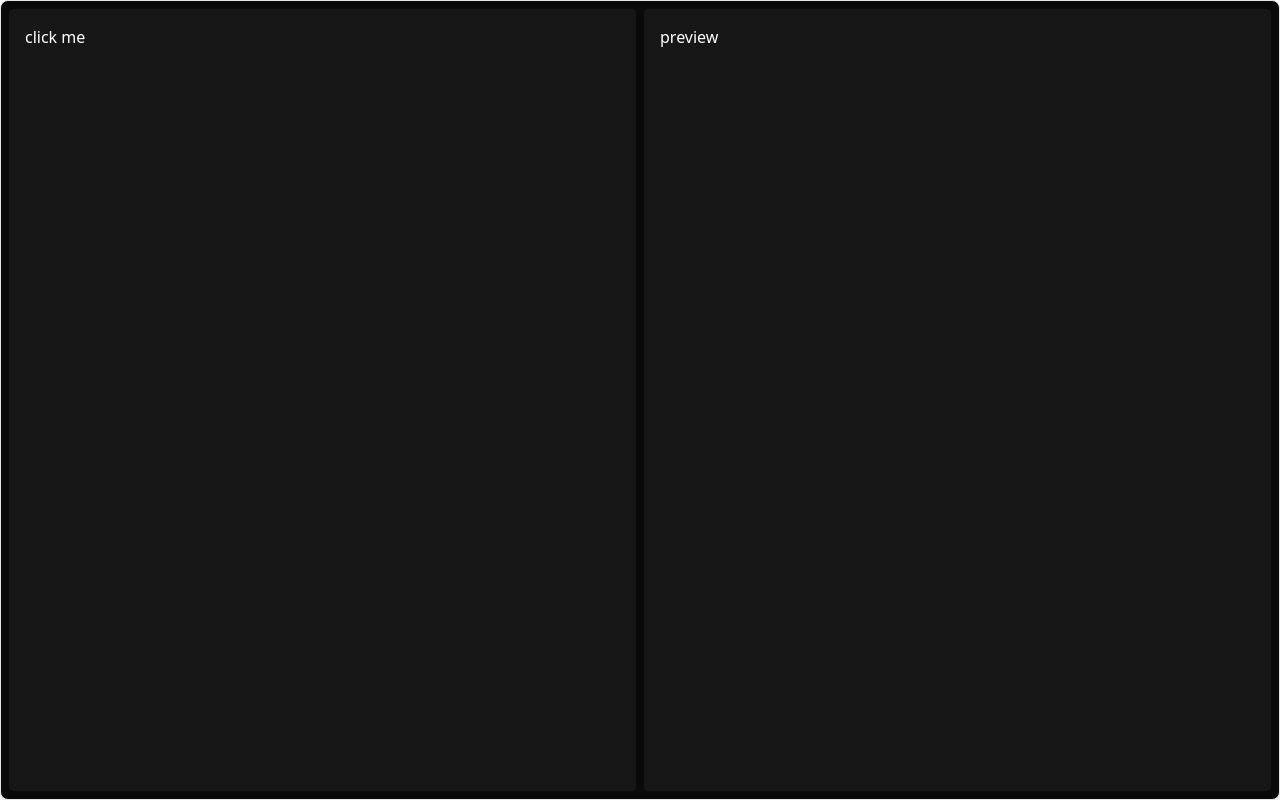
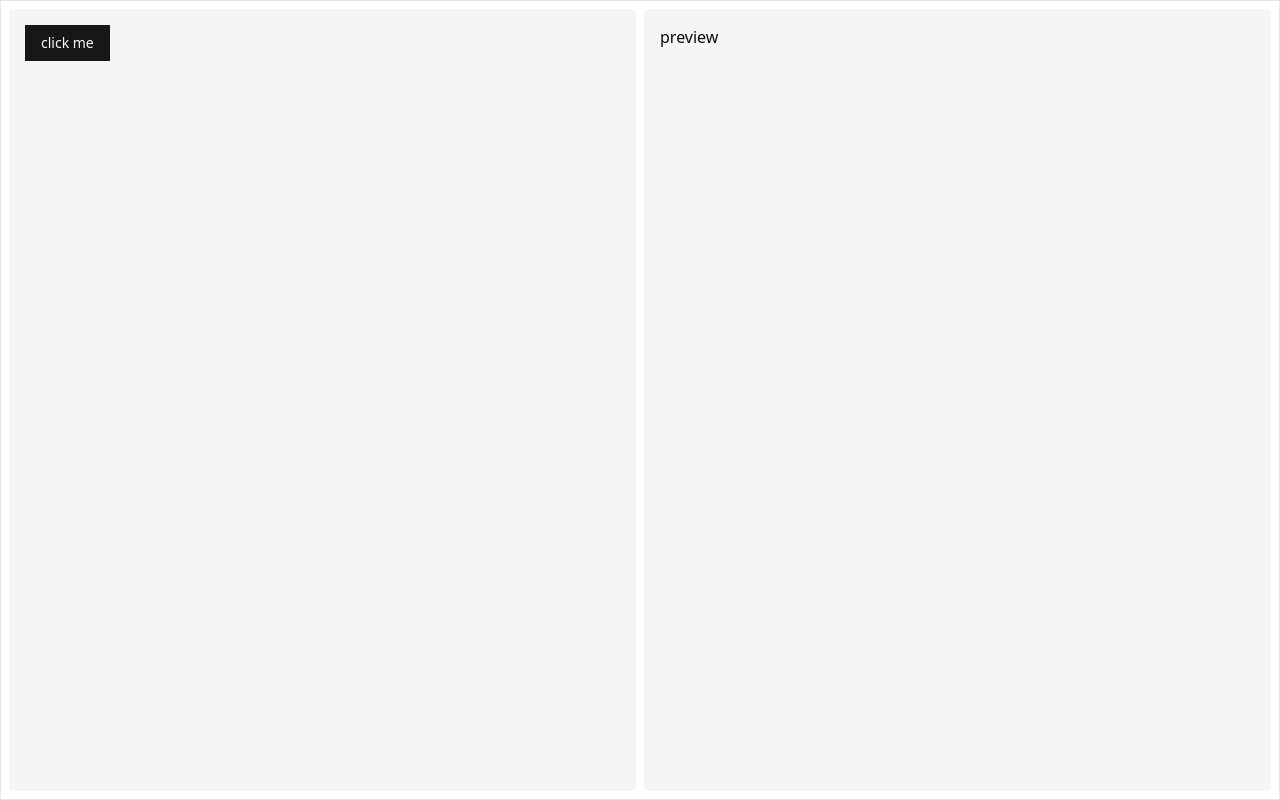
Before and after one commit to bossadizenith/ecrit-app, a React (Vite) app: page / in a window 1280 px wide. Built offline with nearby package versions, Linux system fonts and the light colour scheme.

Commit message:
feat: added theming with a key mapped to 'm'

```diff
--- a/src/App.css
+++ b/src/App.css
@@ -14,11 +14,6 @@ body,
   margin: 0;
   padding: 0;
 }
-
-/* *[data-tauri-drag-region] {
-  -webkit-app-region: drag;
-  app-region: drag;
-} */
 
 @theme inline {
   --radius-sm: calc(var(--radius) - 4px);
@@ -62,7 +57,7 @@ body,
 }
 
 :root {
-  --radius: 0.625rem;
+  --radius: 0rem;
   --background: oklch(1 0 0);
   --foreground: oklch(0.145 0 0);
   --card: oklch(1 0 0);
@@ -131,10 +126,7 @@ body,
 }
 
 @layer base {
-  * {
-    @apply border-border outline-ring/50;
-  }
   body {
-    @apply bg-background text-foreground;
+    @apply text-foreground transition-all duration-150;
   }
 }
--- a/src/App.tsx
+++ b/src/App.tsx
@@ -3,6 +3,7 @@ import { TitleBar } from "./components/title-bar";
 import { Sidebar } from "./components/sidebar";
 import { useWindowZoom } from "./hooks/use-window";
 import { useEdgeDetection } from "./hooks/use-edge-detection";
+import { Button } from "./components/ui/button";
 
 export default function App() {
   useWindowZoom();
@@ -62,8 +63,8 @@ export default function App() {
   });
 
   return (
-    <div className="h-screen w-screen bg-transparent">
-      <main className="size-full rounded-md overflow-hidden bg-neutral-950 border shadow-2xl p-2 relative">
+    <div className="h-screen w-screen">
+      <main className="size-full rounded-md overflow-hidden border border-border bg-background shadow-2xl p-2 relative">
         <TitleBar
           isVisible={isTitleBarVisible}
           onMouseEnter={handleTitleBarMouseEnter}
@@ -74,17 +75,17 @@ export default function App() {
           onMouseEnter={handleSidebarMouseEnter}
           onMouseLeave={handleSidebarMouseLeave}
         />
-        <div className="size-full flex gap-2 text-white">
-          <div className="flex-1 bg-neutral-900 rounded p-4">
-            <button
+        <div className="size-full flex gap-2">
+          <div className="flex-1  rounded p-4 bg-muted">
+            <Button
               onClick={() => {
                 console.log("nothing is working rn");
               }}
             >
               click me
-            </button>
+            </Button>
           </div>
-          <div className="flex-1 bg-neutral-900 rounded p-4">preview</div>
+          <div className="flex-1 bg-muted rounded p-4">preview</div>
         </div>
       </main>
     </div>
--- a/src/components/sidebar.tsx
+++ b/src/components/sidebar.tsx
@@ -1,3 +1,5 @@
+import { cn } from "@/lib/utils";
+
 interface SidebarProps {
   isVisible?: boolean;
   onMouseEnter?: () => void;
@@ -13,9 +15,10 @@ export const Sidebar = ({
     <div
       onMouseEnter={onMouseEnter}
       onMouseLeave={onMouseLeave}
-      className={`w-96 h-full top-0 z-50 flex absolute p-2 text-neutral-300 transition-all duration-300 ease-in-out ${
+      className={cn(
+        "w-96 h-full top-0 z-50 flex absolute p-2 text-neutral-300 transition-all duration-300 ease-in-out",
         isVisible ? "left-0" : "-left-96"
-      }`}
+      )}
       style={{
         pointerEvents: isVisible ? "auto" : "none",
       }}
--- /dev/null
+++ b/src/components/theme-provider.tsx
@@ -0,0 +1,97 @@
+import { createContext, useContext, useEffect, useState } from "react";
+
+type Theme = "dark" | "light" | "system";
+
+type ThemeProviderProps = {
+  children: React.ReactNode;
+  defaultTheme?: Theme;
+  storageKey?: string;
+};
+
+type ThemeProviderState = {
+  theme: Theme;
+  setTheme: (theme: Theme) => void;
+};
+
+const initialState: ThemeProviderState = {
+  theme: "system",
+  setTheme: () => null,
+};
+
+const ThemeProviderContext = createContext<ThemeProviderState>(initialState);
+
+export function ThemeProvider({
+  children,
+  defaultTheme = "system",
+  storageKey = "vite-ui-theme",
+  ...props
+}: ThemeProviderProps) {
+  const [theme, setTheme] = useState<Theme>(
+    () => (localStorage.getItem(storageKey) as Theme) || defaultTheme
+  );
+
+  useEffect(() => {
+    const handleKeyDown = (event: KeyboardEvent) => {
+      const activeElement = document.activeElement;
+
+      if (
+        event.key === "m" &&
+        activeElement &&
+        !["input", "textarea"].includes(activeElement.tagName.toLowerCase())
+      ) {
+        setTheme((prevTheme) => {
+          const newTheme = prevTheme === "light" ? "dark" : "light";
+          localStorage.setItem(storageKey, newTheme);
+          return newTheme;
+        });
+      }
+    };
+
+    window.addEventListener("keydown", handleKeyDown);
+
+    return () => {
+      window.removeEventListener("keydown", handleKeyDown);
+    };
+  }, [storageKey]);
+
+  useEffect(() => {
+    const root = window.document.documentElement;
+
+    root.classList.remove("light", "dark");
+
+    if (theme === "system") {
+      const systemTheme = window.matchMedia("(prefers-color-scheme: dark)")
+        .matches
+        ? "dark"
+        : "light";
+
+      root.classList.add(systemTheme);
+      return;
+    }
+
+    root.classList.add(theme);
+  }, [theme]);
+
+  const value = {
+    theme,
+    setTheme: (theme: Theme) => {
+      localStorage.setItem(storageKey, theme);
+      setTheme(theme);
+    },
+  };
+
+  return (
+    <ThemeProviderContext.Provider {...props} value={value}>
+      {children}
+    </ThemeProviderContext.Provider>
+  );
+}
+
+export const useTheme = () => {
+  const context = useContext(ThemeProviderContext);
+
+  if (context === undefined)
+    throw new Error("useTheme must be used within a ThemeProvider");
+
+  return context;
+};
--- a/src/components/title-bar.tsx
+++ b/src/components/title-bar.tsx
@@ -1,5 +1,6 @@
 import { useEffect, useRef } from "react";
 import { getCurrentWindow } from "@tauri-apps/api/window";
+import { cn } from "@/lib/utils";
 
 interface TitleBarProps {
   isVisible?: boolean;
@@ -47,9 +48,10 @@ export function TitleBar({
       data-tauri-drag-region
       onMouseEnter={onMouseEnter}
       onMouseLeave={onMouseLeave}
-      className={`h-10 flex absolute w-full left-0 items-center justify-between px-3 bg-neutral-950 text-neutral-300 select-none transition-all duration-300 ease-in-out z-30 ${
+      className={cn(
+        "h-10 flex absolute w-full left-0 items-center justify-between px-3 bg-neutral-950 text-neutral-300 select-none transition-all duration-300 ease-in-out z-30",
         isVisible ? "top-0" : "-top-10"
-      }`}
+      )}
     >
       <div data-tauri-drag-region className="flex items-center gap-2 flex-1">
         <span className="text-sm font-medium opacity-70">ecrit</span>
--- a/src/components/ui/button.tsx
+++ b/src/components/ui/button.tsx
@@ -1,11 +1,11 @@
-import * as React from "react"
-import { Slot } from "@radix-ui/react-slot"
-import { cva, type VariantProps } from "class-variance-authority"
+import * as React from "react";
+import { Slot } from "@radix-ui/react-slot";
+import { cva, type VariantProps } from "class-variance-authority";
 
-import { cn } from "@/lib/utils"
+import { cn } from "@/lib/utils";
 
 const buttonVariants = cva(
-  "inline-flex items-center justify-center gap-2 whitespace-nowrap rounded-md text-sm font-medium transition-all disabled:pointer-events-none disabled:opacity-50 [&_svg]:pointer-events-none [&_svg:not([class*='size-'])]:size-4 shrink-0 [&_svg]:shrink-0 outline-none focus-visible:border-ring focus-visible:ring-ring/50 focus-visible:ring-[3px] aria-invalid:ring-destructive/20 dark:aria-invalid:ring-destructive/40 aria-invalid:border-destructive",
+  "inline-flex items-center justify-center gap-2 whitespace-nowrap rounded-md text-sm font-medium transition-all disabled:pointer-events-none disabled:opacity-50 [&_svg]:pointer-events-none [&_svg:not([class*='size-'])]:size-4 shrink-0 [&_svg]:shrink-0 outline-none aria-invalid:ring-destructive/20 dark:aria-invalid:ring-destructive/40 aria-invalid:border-destructive active:scale-98 duration-150 cursor-pointer",
   {
     variants: {
       variant: {
@@ -34,7 +34,7 @@ const buttonVariants = cva(
       size: "default",
     },
   }
-)
+);
 
 function Button({
   className,
@@ -44,9 +44,9 @@ function Button({
   ...props
 }: React.ComponentProps<"button"> &
   VariantProps<typeof buttonVariants> & {
-    asChild?: boolean
+    asChild?: boolean;
   }) {
-  const Comp = asChild ? Slot : "button"
+  const Comp = asChild ? Slot : "button";
 
   return (
     <Comp
@@ -56,7 +56,7 @@ function Button({
       className={cn(buttonVariants({ variant, size, className }))}
       {...props}
     />
-  )
+  );
 }
 
-export { Button, buttonVariants }
+export { Button, buttonVariants };
--- a/src/main.tsx
+++ b/src/main.tsx
@@ -1,10 +1,13 @@
 import React from "react";
 import ReactDOM from "react-dom/client";
 import App from "./App";
-import "./App.css"
+import "./App.css";
+import { ThemeProvider } from "./components/theme-provider";
 
 ReactDOM.createRoot(document.getElementById("root") as HTMLElement).render(
   <React.StrictMode>
-    <App />
-  </React.StrictMode>,
+    <ThemeProvider>
+      <App />
+    </ThemeProvider>
+  </React.StrictMode>
 );
```
